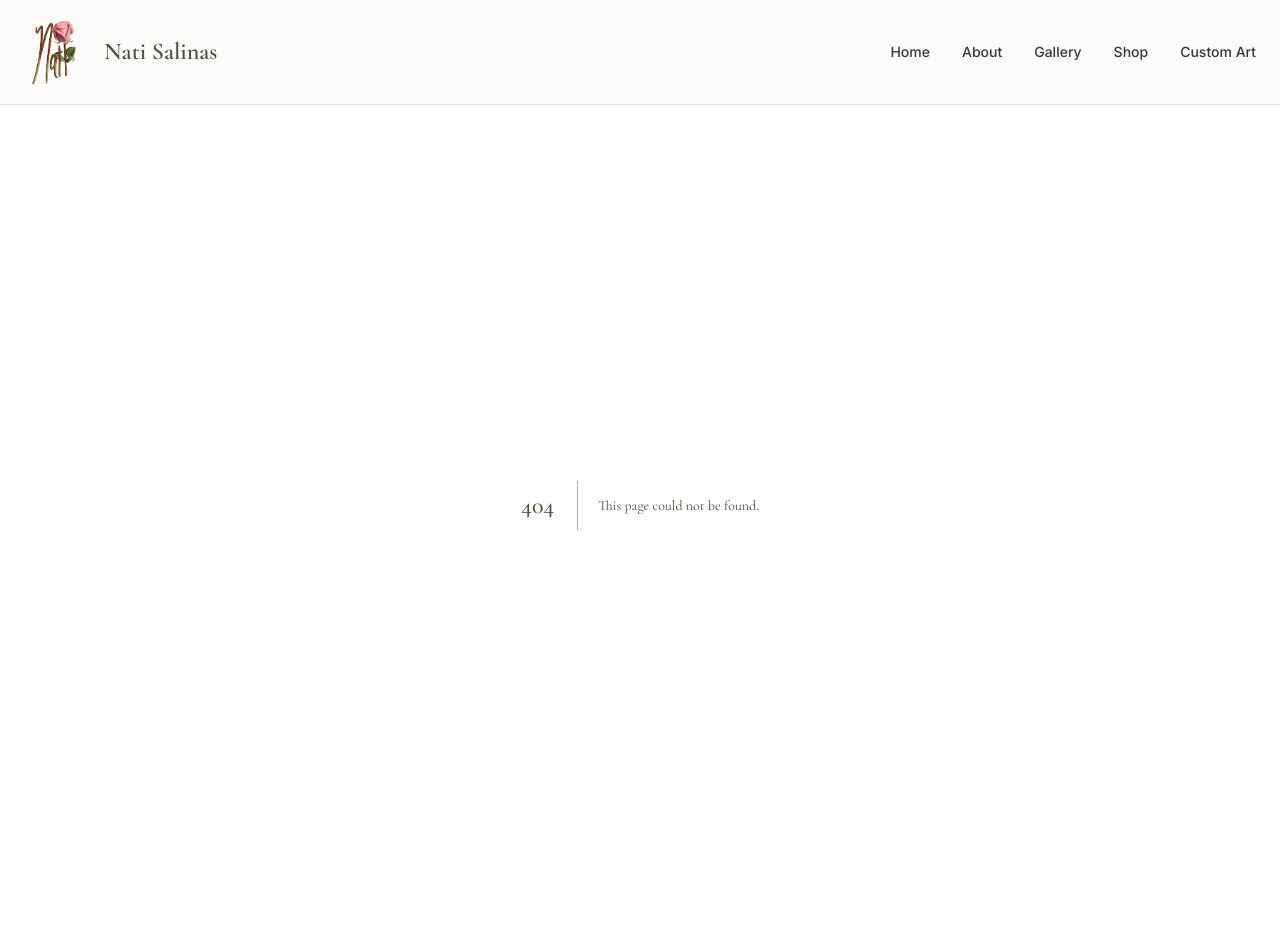
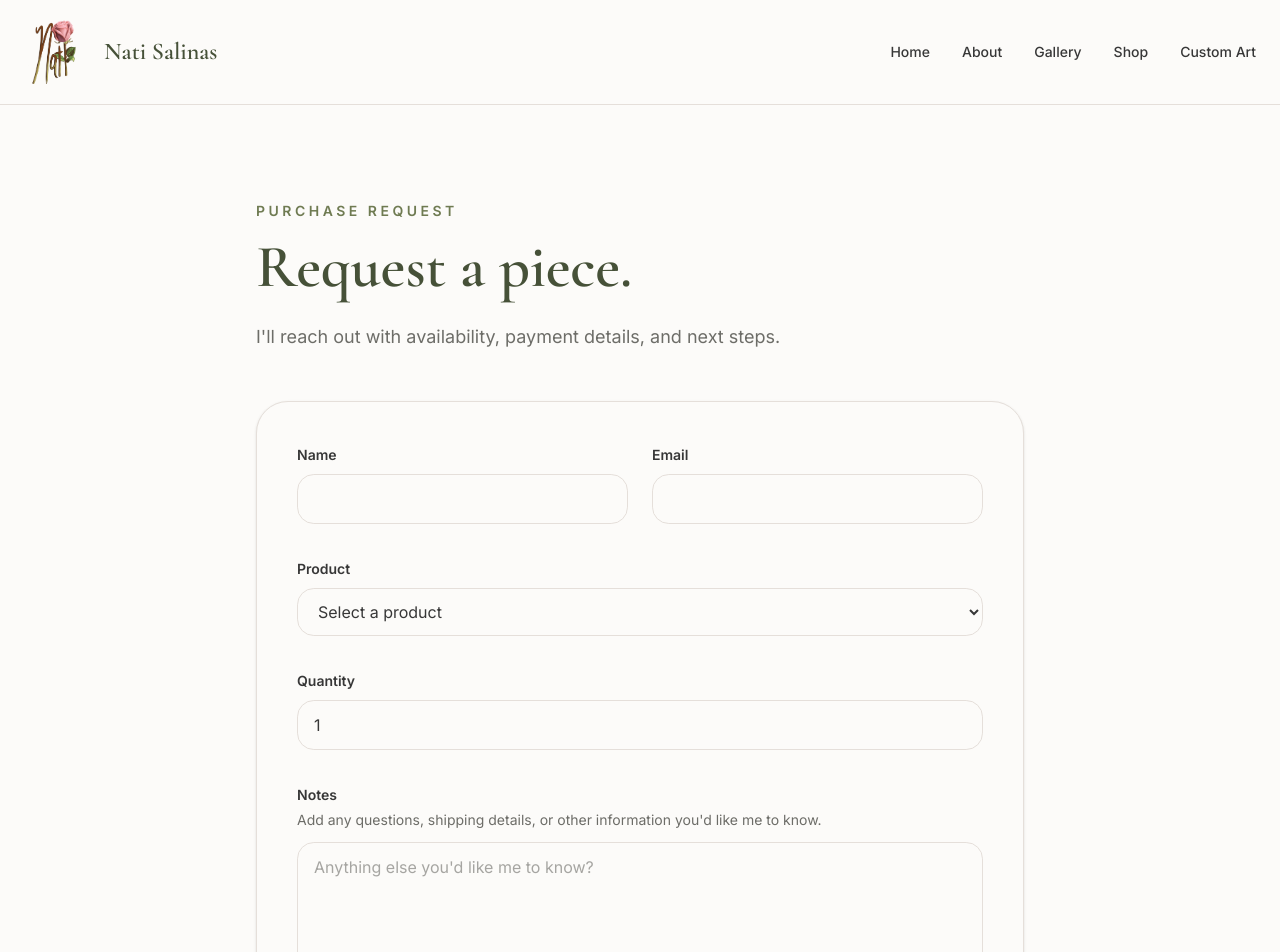
Before and after one commit to natsalinas/nats_artpage, a Next.js app: page /products/request in a window 1280 px wide. Before the commit this address had no page. Shown: the top 952 px of the page. Before the commit the page ends 905 px from the top, so only its background shows below. Built offline with nearby package versions, Linux system fonts and the light colour scheme.

Commit message:
feat: add product purchase request flow

```diff
--- a/app/about/page.tsx
+++ b/app/about/page.tsx
@@ -44,19 +44,15 @@ export default function AboutPage() {
             <div className="space-y-5 text-lg leading-8 text-muted-foreground">
               <p>
                 I&apos;m an Orlando-based artist who enjoys realism blended with
-                abstract and bold colors.
+                abstract and bold colors. I first started drawing as a child after reading through my favorite comic books and wanting to make my own.
+                In high school, I started creating portraits, experimenting with arcylics and oil pastels on canvas. Some of my favorite artists include Picasso, Van Gogh, and Salvador Dali. I love to explore their use of color, movement, and symbolism in my own work.
+
               </p>
 
               <p>
                 My artwork is shaped by the experiences that make me feel most
                 alive—traveling, dancing, connecting with people, and learning
                 to be fully present in each season of life.
-              </p>
-
-              <p>
-                Through color, movement, and symbolism, I create pieces that
-                reflect growth, femininity, emotion, and the moments that shape
-                who we become.
               </p>
             </div>
 
--- a/app/products/page.tsx
+++ b/app/products/page.tsx
@@ -53,6 +53,7 @@ export default function ProductsPage() {
           {products.map((product) => (
             <ProductCard
               key={product.id}
+              id={product.id}
               title={product.title}
               productType={product.productType}
               size={product.size}
--- /dev/null
+++ b/app/products/request/page.tsx
@@ -0,0 +1,149 @@
+type ProductRequestPageProps = {
+  searchParams: Promise<{
+    product?: string;
+  }>;
+};
+
+export default async function ProductRequestPage({
+  searchParams,
+}: ProductRequestPageProps) {
+  const { product } = await searchParams;
+
+  return (
+    <main className="px-6 py-16 sm:py-20 lg:px-8 lg:py-24">
+      <div className="mx-auto max-w-3xl">
+        <p className="text-sm font-semibold uppercase tracking-[0.25em] text-olive">
+          Purchase Request
+        </p>
+
+        <h1 className="mt-4 font-heading text-5xl font-semibold text-olive-dark sm:text-6xl">
+          Request a piece.
+        </h1>
+
+        <p className="mt-6 text-lg leading-8 text-muted-foreground">
+          I&apos;ll reach
+          out with availability, payment details, and next steps.
+        </p>
+
+        <form className="mt-12 space-y-8 rounded-[2rem] border border-border bg-background p-6 shadow-sm sm:p-10">
+          <div className="grid gap-6 sm:grid-cols-2">
+            <div>
+              <label
+                htmlFor="name"
+                className="text-sm font-semibold text-foreground"
+              >
+                Name
+              </label>
+
+              <input
+                id="name"
+                name="name"
+                type="text"
+                required
+                className="mt-2 w-full rounded-xl border border-border bg-background px-4 py-3 outline-none transition focus:border-rose-dark focus:ring-2 focus:ring-rose/20"
+              />
+            </div>
+
+            <div>
+              <label
+                htmlFor="email"
+                className="text-sm font-semibold text-foreground"
+              >
+                Email
+              </label>
+
+              <input
+                id="email"
+                name="email"
+                type="email"
+                required
+                className="mt-2 w-full rounded-xl border border-border bg-background px-4 py-3 outline-none transition focus:border-rose-dark focus:ring-2 focus:ring-rose/20"
+              />
+            </div>
+          </div>
+
+          <div>
+            <label
+              htmlFor="product"
+              className="text-sm font-semibold text-foreground"
+            >
+              Product
+            </label>
+
+            <select
+              id="product"
+              name="product"
+              required
+              defaultValue={product ?? ""}
+              className="mt-2 w-full rounded-xl border border-border bg-background px-4 py-3 outline-none transition focus:border-rose-dark focus:ring-2 focus:ring-rose/20"
+            >
+              <option value="" disabled>
+                Select a product
+              </option>
+
+              <option value="rosa-espanola-8x10-print">
+                Rosa Española — 8 × 10 Art Print
+              </option>
+
+              <option value="la-dj-8x10-print">
+                La DJ — 8 × 10 Art Print
+              </option>
+
+              <option value="la-dj-11x14-canvas">
+                La DJ — 11 × 14 Canvas
+              </option>
+            </select>
+          </div>
+
+          <div>
+            <label
+              htmlFor="quantity"
+              className="text-sm font-semibold text-foreground"
+            >
+              Quantity
+            </label>
+
+            <input
+              id="quantity"
+              name="quantity"
+              type="number"
+              min="1"
+              defaultValue={1}
+              required
+              className="mt-2 w-full rounded-xl border border-border bg-background px-4 py-3 outline-none transition focus:border-rose-dark focus:ring-2 focus:ring-rose/20"
+            />
+          </div>
+
+          <div>
+            <label
+              htmlFor="notes"
+              className="text-sm font-semibold text-foreground"
+            >
+              Notes
+            </label>
+
+            <p className="mt-1 text-sm text-muted-foreground">
+              Add any questions, shipping details, or other information
+              you&apos;d like me to know.
+            </p>
+
+            <textarea
+              id="notes"
+              name="notes"
+              rows={5}
+              placeholder="Anything else you'd like me to know?"
+              className="mt-3 w-full resize-y rounded-xl border border-border bg-background px-4 py-3 outline-none transition placeholder:text-muted-foreground/60 focus:border-rose-dark focus:ring-2 focus:ring-rose/20"
+            />
+          </div>
+
+          <button
+            type="submit"
+            className="inline-flex w-full items-center justify-center rounded-full bg-olive-dark px-6 py-3 text-sm font-semibold text-white shadow-sm transition-all duration-300 hover:-translate-y-0.5 hover:bg-olive hover:shadow-md focus-visible:outline-none focus-visible:ring-2 focus-visible:ring-ring focus-visible:ring-offset-2 sm:w-auto"
+          >
+            Send Purchase Request
+          </button>
+        </form>
+      </div>
+    </main>
+  );
+}
--- a/components/ProductCard.tsx
+++ b/components/ProductCard.tsx
@@ -1,6 +1,8 @@
 import Image from "next/image";
+import Link from "next/link";
 
 type ProductCardProps = {
+  id: string;
   title: string;
   productType: string;
   size: string;
@@ -9,6 +11,7 @@ type ProductCardProps = {
 };
 
 export function ProductCard({
+  id,
   title,
   productType,
   size,
@@ -16,14 +19,14 @@ export function ProductCard({
   alt,
 }: ProductCardProps) {
   return (
-    <article className="overflow-hidden rounded-3xl border border-border bg-background shadow-sm">
+    <article className="group overflow-hidden rounded-3xl border border-border bg-background shadow-sm transition-shadow duration-300 hover:shadow-md">
       <div className="relative aspect-[4/5] overflow-hidden bg-secondary">
         <Image
           src={image}
           alt={alt}
           fill
-          sizes="(max-width: 768px) 100vw, 33vw"
-          className="object-cover"
+          sizes="(max-width: 768px) 100vw, (max-width: 1024px) 50vw, 33vw"
+          className="object-cover transition-transform duration-500 group-hover:scale-[1.02]"
         />
       </div>
 
@@ -36,16 +39,14 @@ export function ProductCard({
           {title}
         </h2>
 
-        <p className="mt-2 text-sm text-muted-foreground">
-          {size}
-        </p>
+        <p className="mt-2 text-sm text-muted-foreground">{size}</p>
 
-        <button
-          type="button"
+        <Link
+          href={`/products/request?product=${id}`}
           className="mt-6 inline-flex w-full items-center justify-center rounded-full bg-olive-dark px-6 py-3 text-sm font-semibold text-white transition-all duration-300 hover:-translate-y-0.5 hover:bg-olive hover:shadow-md"
         >
           Request to Purchase
-        </button>
+        </Link>
       </div>
     </article>
   );
```
